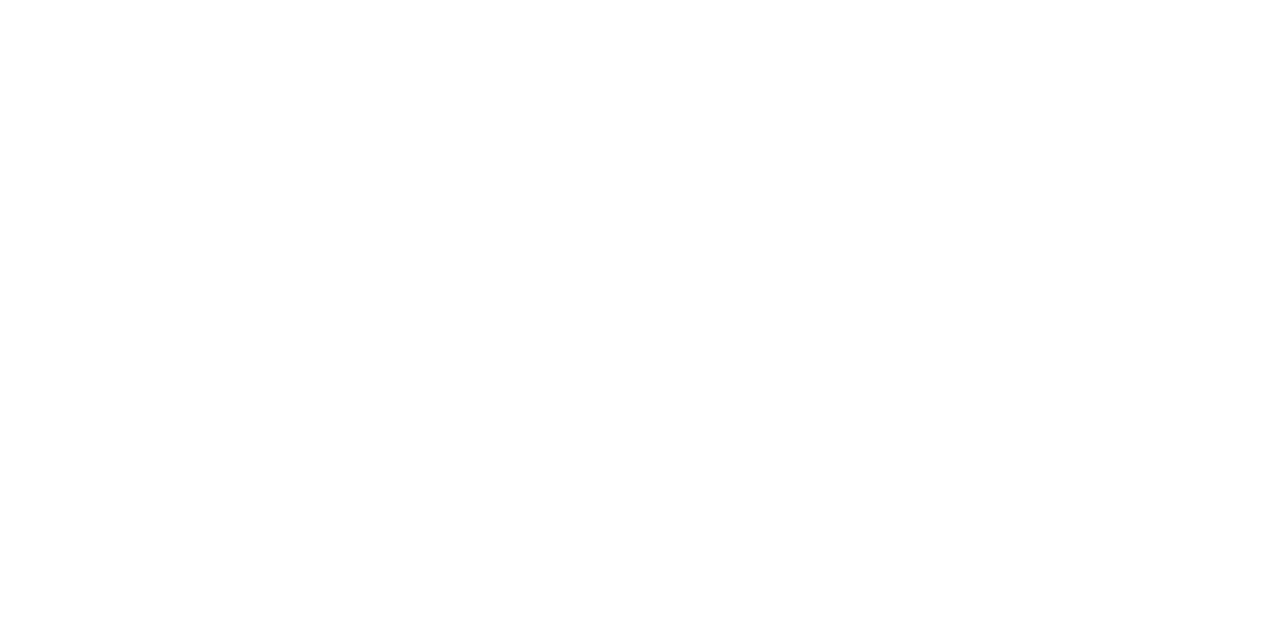
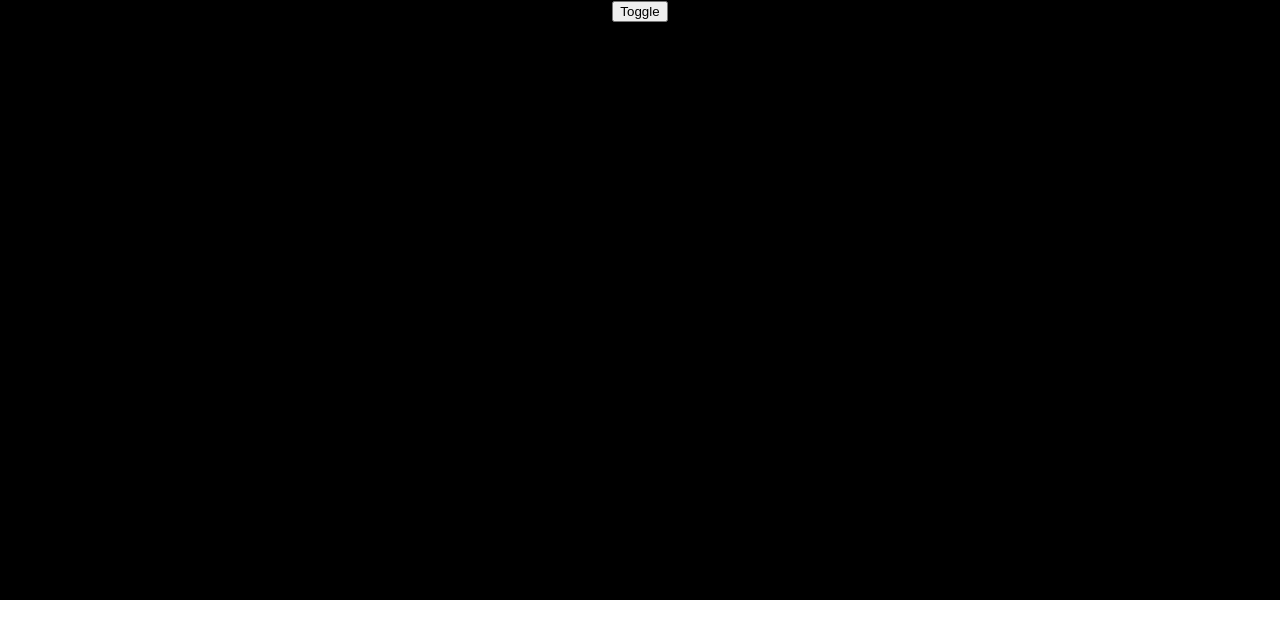
Before and after one commit to pompeiifreckles/anime_website, a React (Create React App) app in the folder netflix_anime/: page / in a window 1280 px wide. Shown: the top 638 px of the page. Built offline with nearby package versions, Linux system fonts and the light colour scheme.

Commit message:
Theme context

```diff
--- a/netflix_anime/src/App.js
+++ b/netflix_anime/src/App.js
@@ -1,11 +1,31 @@
+import React from 'react'
+
 import './App.css';
+import HomeScreen from './Screens/HomeScreen';
+
+const styles = {
+  light: {
+    theme: 'light',
+    backgroundColor: 'white',
+  },
+  dark: {
+    theme: 'dark',
+    backgroundColor: 'black',
+  },
+}
+
+const Theme = React.createContext()
 
 function App() {
   return (
     <div className="App">
-
+      <Theme.Provider value={styles}>
+        <HomeScreen />
+        {/* <div style={{backgroundColor: 'black', width: '100%', height: window.screen.height}}></div> */}
+      </Theme.Provider>
     </div>
   );
 }
 
+export {Theme}
 export default App;
--- a/netflix_anime/src/Components/Sample.js
+++ b/netflix_anime/src/Components/Sample.js
@@ -3,7 +3,6 @@
 function Sample() {
     return (
         <React.Component>
-
         </React.Component>
     )
 }
--- a/netflix_anime/src/Screens/HomeScreen.js
+++ b/netflix_anime/src/Screens/HomeScreen.js
@@ -1,9 +1,19 @@
 import React from 'react'
 
+import { Theme } from '../App'
+
 function HomeScreen() {
+    const [currentStyle, setStyle] = React.useState({theme: 'dark', backgroundColor: 'black'})
     return(
         <React.Fragment>
-
+            <Theme.Consumer>
+                {styles =>
+                <div style={{...currentStyle , width: '100%', height: window.screen.height}}>
+                <button onClick={() => {
+                    currentStyle.theme === 'dark' ? setStyle(styles.light) : setStyle(styles.dark)
+                }}>Toggle</button>
+                </div>}
+            </Theme.Consumer>
         </React.Fragment>
     )
 }
```
